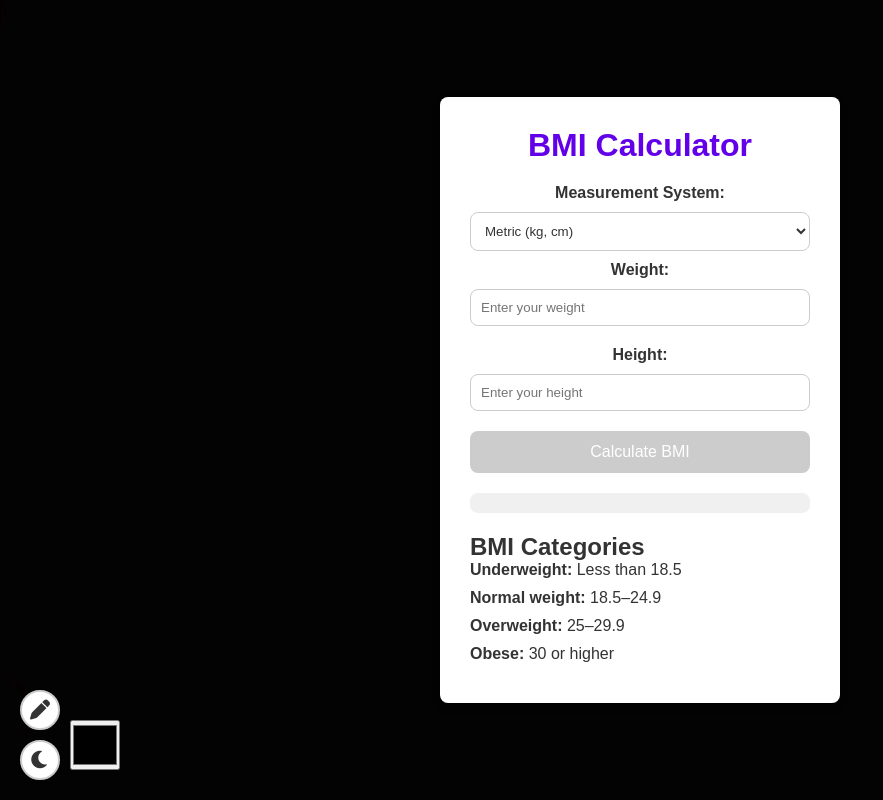
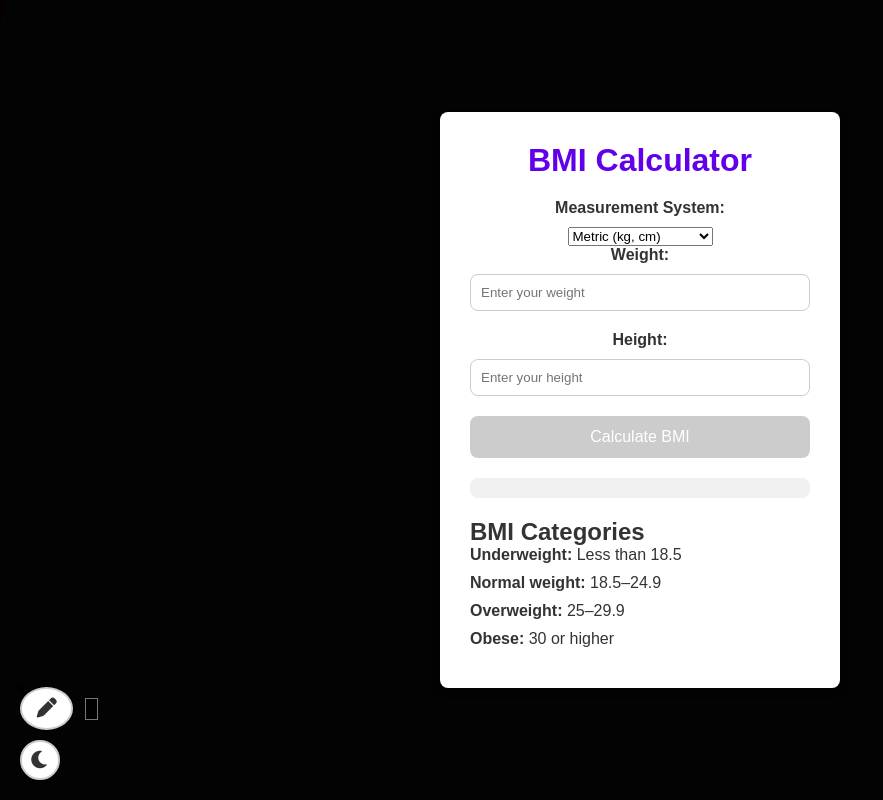
Before and after one commit to samkley/BMI-Calculator, a plain HTML site: page index.html in a window 1280 px wide. Both pictures are taken after a click on the button 40 px from the left and 710 px from the top of the page. Shown: the whole page, without its empty margins (0-883 px from the left). Drawn offline with Linux system fonts and the light colour scheme.

Commit message:
Update styles.css

```diff
--- a/styles.css
+++ b/styles.css
@@ -16,8 +16,8 @@
     --error-color: red;
     --result-bg-color: #f0f0f0;
     --icon-color: #333;
-    --button-dark-bg-color: #bb86fc; /* Add dark mode color here */
-    --button-dark-hover-bg: #985eff; /* Hover effect for dark mode */
+    --button-dark-bg-color: #bb86fc;
+    --button-dark-hover-bg: #985eff;
 }
 
 /* Dark mode styles */
@@ -26,7 +26,7 @@ body.dark-mode {
     --text-color: #f7f7f7;
     --container-bg-color: #1e1e1e;
     --button-bg-color: var(--button-dark-bg-color);
-    --button-hover-bg: var(--button-dark-hover-bg); /* Override for dark mode */
+    --button-hover-bg: var(--button-dark-hover-bg);
     --input-border-color: #444;
     --error-color: #ff6b6b;
     --result-bg-color: #2a2a2a;
@@ -147,77 +147,6 @@ button:disabled {
     color: var(--icon-color);
     border: 2px solid var(--input-border-color);
     border-radius: 50%;
-    padding: 8px; /* Adjusted for tighter fit */
-    font-size: 20px; /* Slightly smaller icon size */
-    cursor: pointer;
-    transition: background-color 0.3s, color 0.3s, transform 0.2s, border-color 0.3s;
-    outline: none;
-    width: 40px; /* Ensures a fixed, circular size */
-    height: 40px; /* Matches width for circle */
-    display: flex;
-    justify-content: center;
-    align-items: center;
-}
-
-#darkModeToggle:hover {
-    transform: scale(1.1);
-    border-color: var(--button-bg-color);
-}
-
-body.dark-mode #darkModeToggle {
-    background-color: var(--container-bg-color); /* Matches dark mode container color */
-    color: var(--icon-color); /* Matches dark mode icon color */
-}
-
-/* Canvas styles */
-#cursorCanvas {
-    position: fixed;
-    top: 0;
-    left: 0;
-    width: 100vw;
-    height: 100vh;
-    z-index: -1; /* Moves the canvas behind other elements */
-    pointer-events: none; /* Allows interactions with elements underneath */
-    background-color: var(--background-color); /* Ensures the background matches light/dark mode */
-}
-
-/* Light Mode-specific Canvas Styling */
-body:not(.dark-mode) #cursorCanvas {
-    background-color: #fff; /* Explicitly set white background for light mode */
-}
-
-body.dark-mode #cursorCanvas {
-    background-color: #121212; /* Explicitly set dark background for dark mode */
-}
-
-/* Light mode styles for the select dropdown */
-select {
-    width: 100%;
-    padding: 10px;
-    margin-bottom: 10px;
-    border-radius: 8px;
-    border: 1px solid var(--input-border-color);
-    background-color: var(--container-bg-color); /* Light mode background */
-    color: var(--text-color);
-    transition: background-color 0.3s, color 0.3s;
-}
-
-/* Dark mode styles for the select dropdown */
-body.dark-mode select {
-    background-color: var(--container-bg-color); /* Dark mode background */
-    color: var(--text-color);
-    border: 1px solid #444; /* Adjust border color for dark mode */
-}
-
-/* Pen icon button for color selection */
-#colorPickerButton {
-    position: fixed;
-    bottom: 70px; /* Positioned above the dark mode toggle */
-    left: 20px;
-    background-color: var(--container-bg-color);
-    color: var(--icon-color);
-    border: 2px solid var(--input-border-color);
-    border-radius: 50%;
     padding: 8px;
     font-size: 20px;
     cursor: pointer;
@@ -230,24 +159,67 @@ body.dark-mode select {
     align-items: center;
 }
 
-/* Initially hidden */
-#colorPicker {
-    position: fixed;
-    bottom: 30px;
-    left: 70px;
-    z-index: 9999;
-    display: none; /* Hidden initially */
-    cursor: pointer;
-    width: 50px; /* Set the size of the color picker */
-    height: 50px; /* Make sure it's appropriately sized */
-}
-
-#colorPickerButton:hover {
+#darkModeToggle:hover {
     transform: scale(1.1);
     border-color: var(--button-bg-color);
 }
 
-body.dark-mode #colorPickerButton {
+body.dark-mode #darkModeToggle {
     background-color: var(--container-bg-color);
     color: var(--icon-color);
 }
+
+/* Canvas styles */
+#cursorCanvas {
+    position: fixed;
+    top: 0;
+    left: 0;
+    width: 100vw;
+    height: 100vh;
+    z-index: -1;
+    pointer-events: none;
+    background-color: var(--background-color);
+}
+
+/* Light Mode-specific Canvas Styling */
+body:not(.dark-mode) #cursorCanvas {
+    background-color: #fff;
+}
+
+body.dark-mode #cursorCanvas {
+    background-color: #121212;
+}
+
+/* Container for color picker and button */
+.color-picker-container {
+    position: fixed;
+    bottom: 70px;
+    left: 20px;
+    display: flex;
+    align-items: center;
+    gap: 10px; /* Space between the pen icon and color picker */
+}
+
+/* Pen icon button for color selection */
+#colorPickerButton {
+    background-color: var(--container-bg-color);
+    color: var(--icon-color);
+    border: 2px solid var(--input-border-color);
+    border-radius: 50%;
+    padding: 8px;
+    font-size: 20px;
+    cursor: pointer;
+    transition: background-color 0.3s, color 0.3s, transform 0.2s, border-color 0.3s;
+    outline: none;
+}
+
+/* Color picker input */
+#colorPicker {
+    display: block;
+    width: 30px;
+    height: 30px;
+    cursor: pointer;
+    border: none;
+    padding: 0;
+    background-color: transparent;
+}
```
